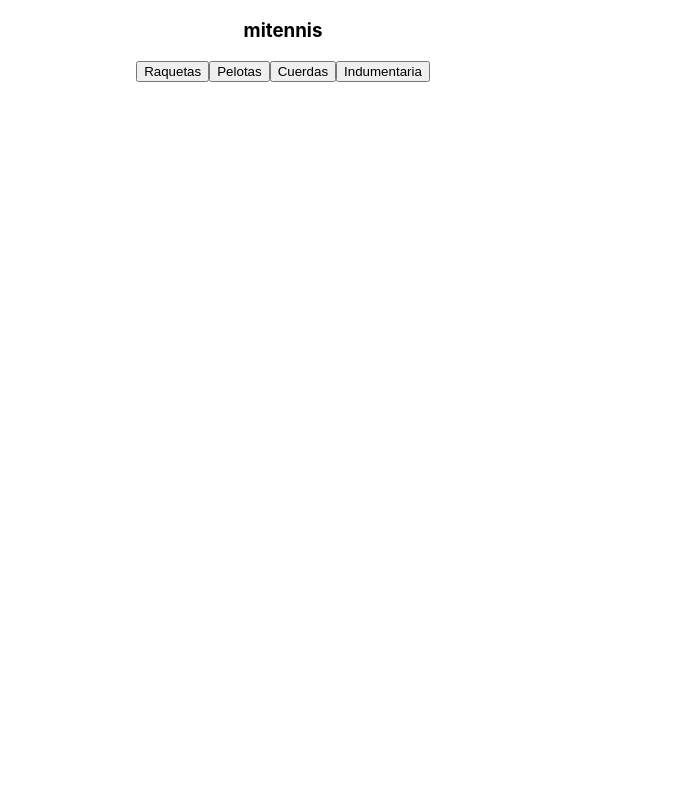
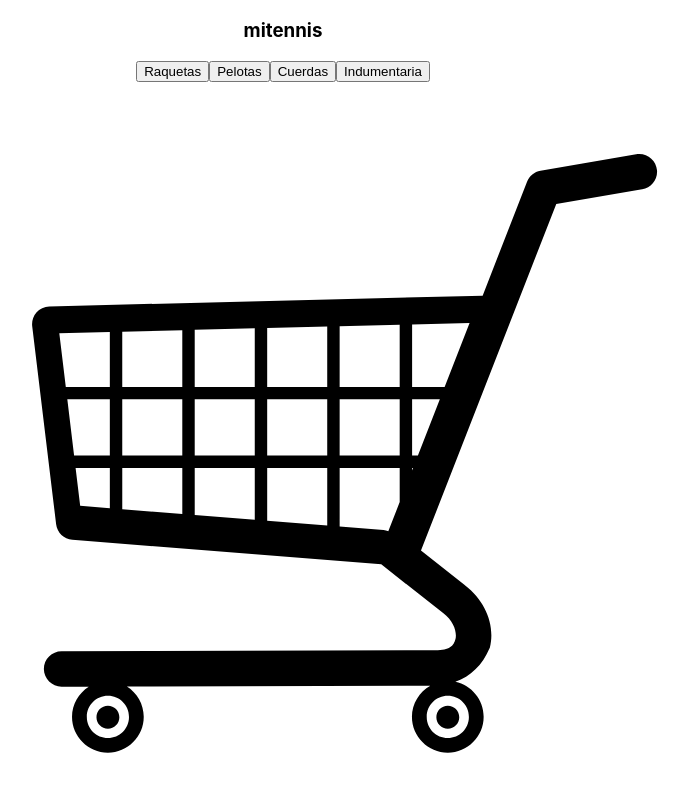
Before and after one commit to rolebru/PreEntrega1Valdivieso, a React (Create React App) app: page / in a window 1280 px wide. Shown: the top 792 px of the page, without its empty margins (357-1046 px from the left). Built offline with nearby package versions, Linux system fonts and the light colour scheme.

Commit message:
agregando react

```diff
--- /dev/null
+++ b/src/components/navbar/Cartwidget/Cartwidget.js
@@ -0,0 +1,14 @@
+import cart from './assets/cart.svg'
+
+const Cartwidget = () => {
+
+    return(
+        <div>
+            <img src={cart} alt="cart-widget"/>
+
+
+        </div>
+    )
+}
+
+export default Cartwidget
--- a/src/components/navbar/navbar.js
+++ b/src/components/navbar/navbar.js
@@ -1,3 +1,5 @@
+import Cartwidget from "./Cartwidget/Cartwidget"
+
 const Navbar = () => {
     return (
         <nav>
@@ -9,6 +11,7 @@
                 <button>Cuerdas</button>
                 <button>Indumentaria</button>
             </div>
+            <Cartwidget />
         </nav>
     )
 
```
Also changed, not shown: src/components/navbar/Cartwidget/assets/cart.svg (added).
